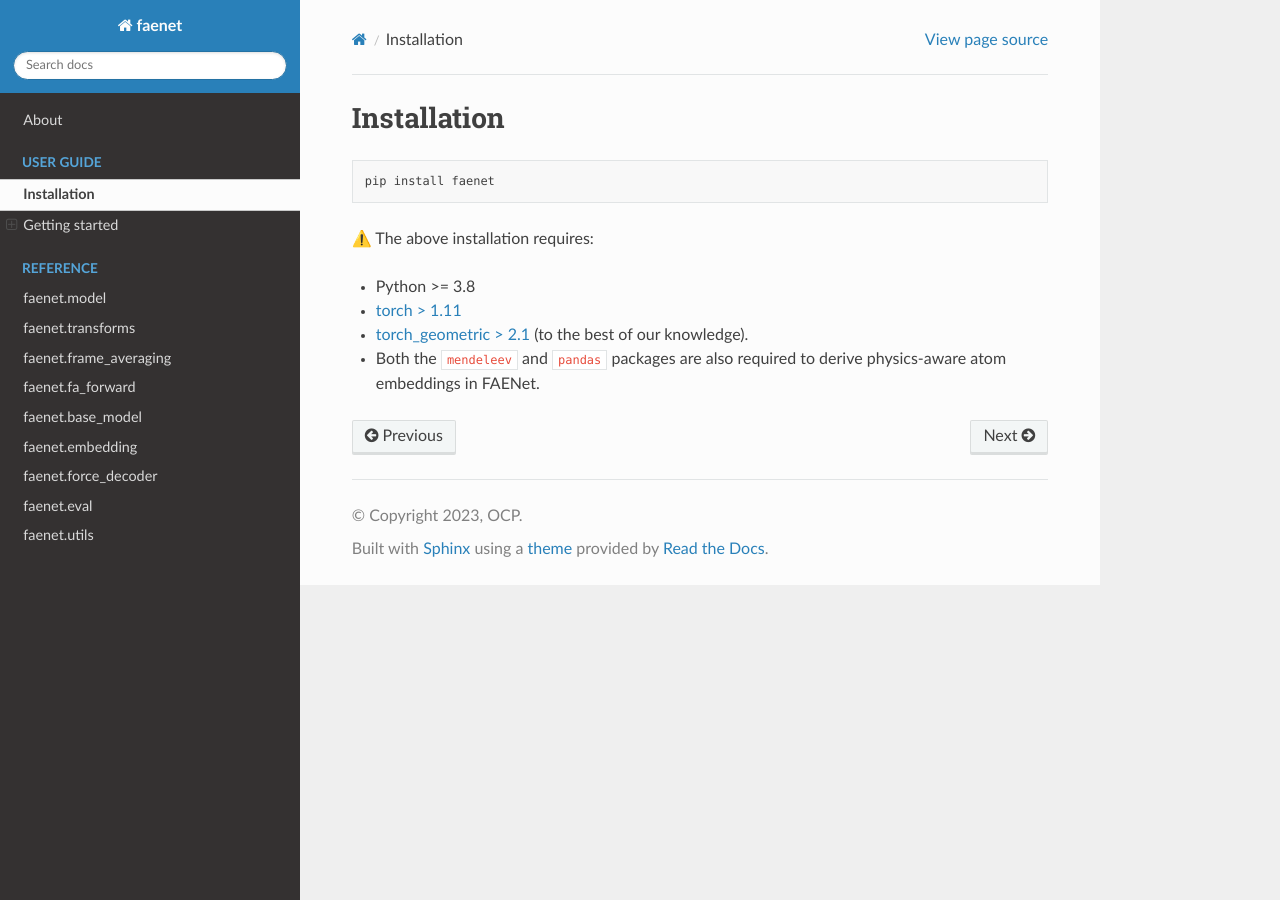
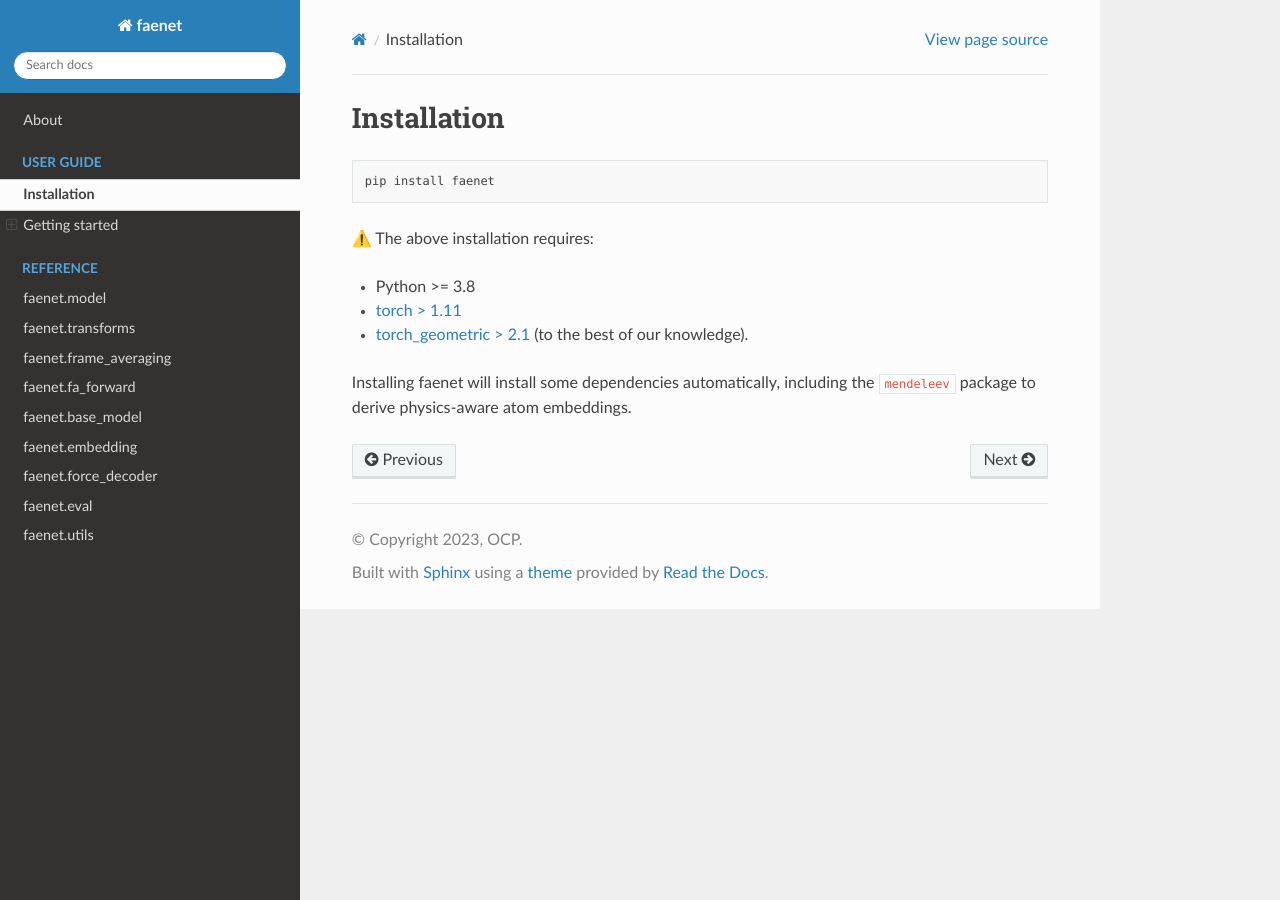
Before and after one commit to vict0rsch/faenet, a Sphinx documentation site: the page built from docs/source/install/index.rst, in a window 1280 px wide. Built offline with Sphinx 7.4.7 and the Read the Docs theme 2.0.0, drawn with Linux system fonts in a browser that asks for light colours.

Commit message:
update installation guide

```diff
--- a/docs/source/install/index.rst
+++ b/docs/source/install/index.rst
@@ -11,4 +11,5 @@ Installation
 * Python >= 3.8
 * `torch > 1.11 <https://pytorch.org/get-started/locally/>`_
 * `torch_geometric > 2.1 <https://pytorch-geometric.readthedocs.io/en/latest/notes/installation.html#>`_ (to the best of our knowledge).
-* Both the ``mendeleev`` and ``pandas`` packages are also required to derive physics-aware atom embeddings in FAENet.
+
+Installing faenet will install some dependencies automatically, including the ``mendeleev`` package to derive physics-aware atom embeddings.
```
